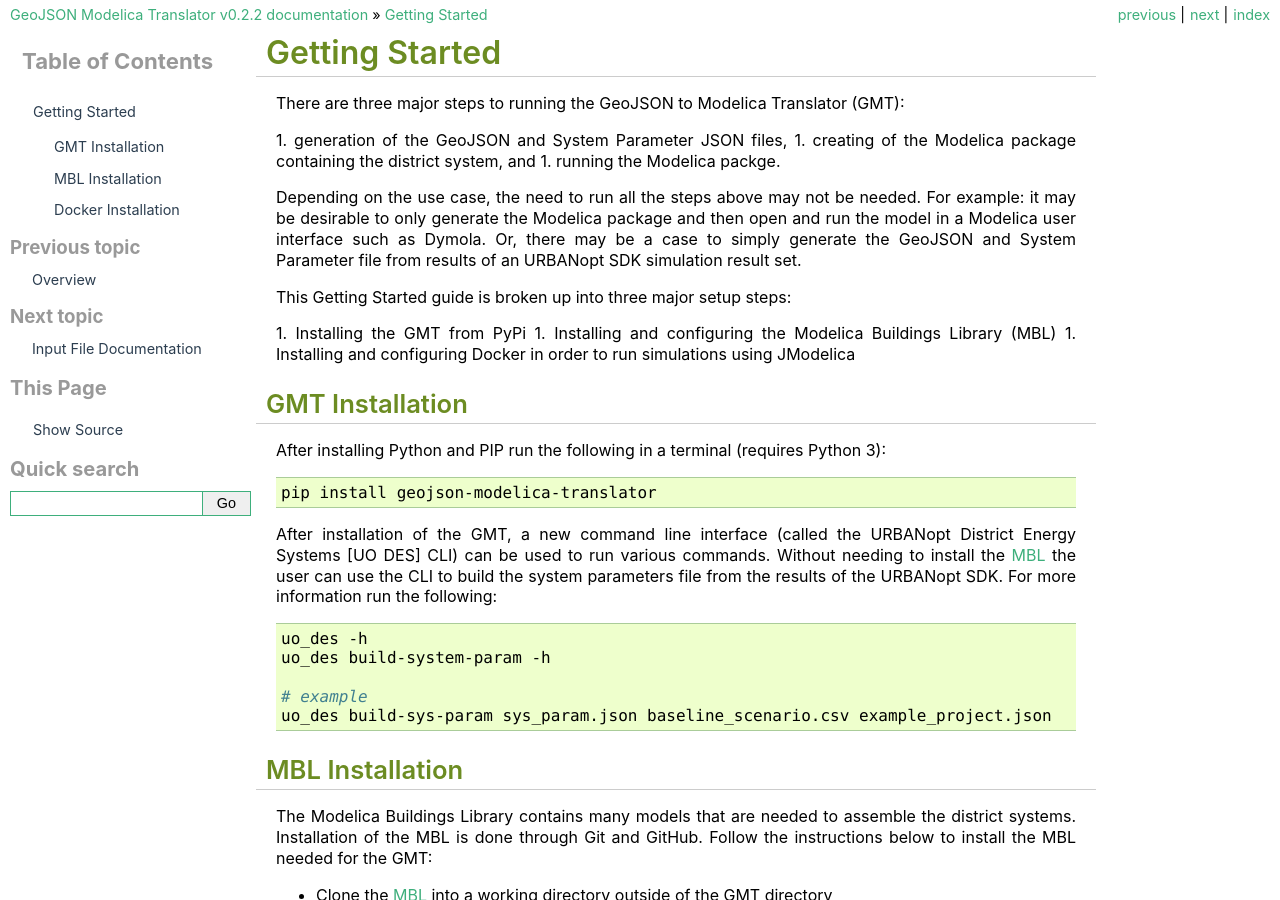
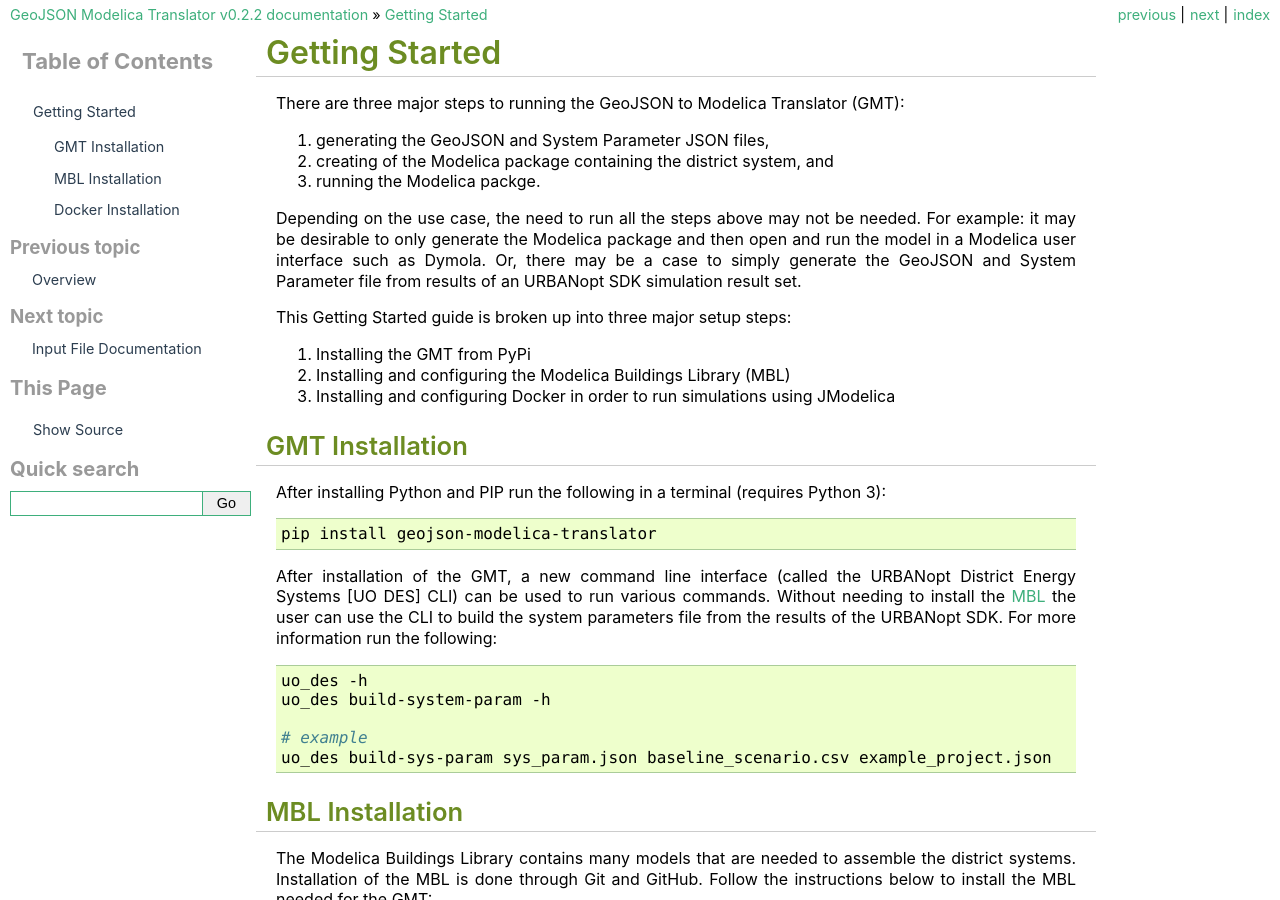
Before and after one commit to urbanopt/geojson-modelica-translator, a Sphinx documentation site: the page built from docs/getting_started.rst, in a window 1280 px wide and 900 px high. Built offline with Sphinx 7.4.7, drawn with Linux system fonts in a browser that asks for light colours.

Commit message:
review comments

```diff
--- a/README.rst
+++ b/README.rst
@@ -60,7 +60,7 @@
 RC models (using TEASER) is fleshed out; however, swapping between a first and fifth generation heating system has
 yet to be fully implemented.
 
-The diageram below is meant to illustrate the future proposed interconnectivity and functionality of the
+The diagram below is meant to illustrate the future proposed interconnectivity and functionality of the
 GMT project.
 
 .. image:: https://raw.githubusercontent.com/urbanopt/geojson-modelica-translator/develop/docs/images/des-connections.png
--- a/docs/conf.py
+++ b/docs/conf.py
@@ -226,7 +226,7 @@
         "index",
         "GeoJSON Modelica Translator.tex",
         u"GeoJSON Modelica Translator Documentation",
-        u"Nicholas Long",
+        u"URBANopt DES Team",
         "manual",
     )
 ]
@@ -261,7 +261,7 @@
         "index",
         "GeoJSON Modelica Translator",
         u"GeoJSON Modelica Translator Documentation",
-        [u"Nicholas Long"],
+        [u"URBANopt DES Team"],
         1,
     )
 ]
@@ -280,7 +280,7 @@
         "index",
         "GeoJSON Modelica Translator",
         u"GeoJSON Modelica Translator Documentation",
-        u"Nicholas Long",
+        u"URBANopt DES Team",
         "GeoJSON Modelica Translator",
         "One line description of project.",
         "Miscellaneous",
--- a/docs/developer_resources.rst
+++ b/docs/developer_resources.rst
@@ -52,7 +52,7 @@
 **********
 
 This project uses `pre-commit <https://pre-commit.com/>`_ to ensure code consistency.
-To enable pre-commit on every commit then run the following from the command line from within the git checkout of the
+To enable pre-commit on every commit run the following from the command line from within the git checkout of the
 GMT:
 
 .. code-block:: bash
--- a/docs/getting_started.rst
+++ b/docs/getting_started.rst
@@ -5,9 +5,9 @@
 
 There are three major steps to running the GeoJSON to Modelica Translator (GMT):
 
-1. generation of the GeoJSON and System Parameter JSON files,
-1. creating of the Modelica package containing the district system, and
-1. running the Modelica packge.
+#. generating the GeoJSON and System Parameter JSON files,
+#. creating of the Modelica package containing the district system, and
+#. running the Modelica packge.
 
 Depending on the use case, the need to run all the steps above may not be needed. For example:
 it may be desirable to only generate the Modelica package and then open and run the model
@@ -16,9 +16,9 @@
 
 This Getting Started guide is broken up into three major setup steps:
 
-1. Installing the GMT from PyPi
-1. Installing and configuring the Modelica Buildings Library (MBL)
-1. Installing and configuring Docker in order to run simulations using JModelica
+#. Installing the GMT from PyPi
+#. Installing and configuring the Modelica Buildings Library (MBL)
+#. Installing and configuring Docker in order to run simulations using JModelica
 
 GMT Installation
 ----------------
```
Also changed, not shown: 2 other files.
